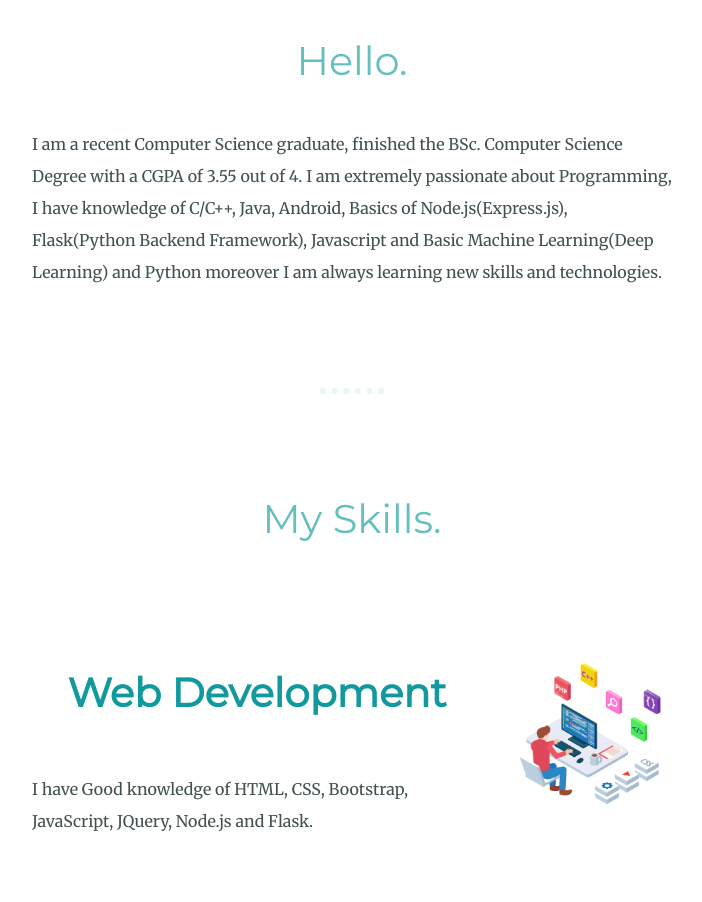
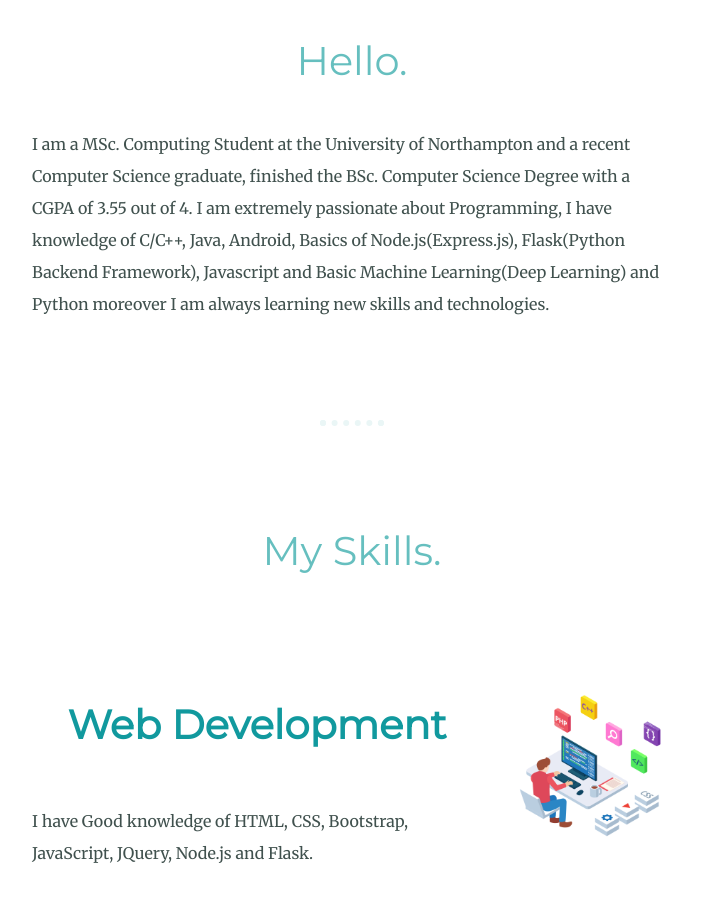
Before and after one commit to hamzabinkhalid/portfolio, a plain HTML site: page index.html in a window 1280 px wide. Shown: the part 1609-2511 px from the top of the page, without its empty margins (288-990 px from the left). Drawn offline with Linux system fonts and the light colour scheme.

Commit message:
Update index.html

```diff
--- a/index.html
+++ b/index.html
@@ -19,7 +19,7 @@
             <div class="profile">
               <img src="images/myimg-modified.png">
               <h2>Hello.</h2>
-              <p class="intro">I am a recent Computer Science graduate, finished the BSc. Computer Science Degree with a CGPA of 3.55 out of 4. I am extremely passionate about Programming, I have knowledge of C/C++, Java, Android, Basics of Node.js(Express.js), Flask(Python Backend Framework), Javascript and Basic Machine Learning(Deep Learning) and Python moreover I am always learning new skills and technologies.</p>
+              <p class="intro">I am a MSc. Computing Student at the University of Northampton and a recent Computer Science graduate, finished the BSc. Computer Science Degree with a CGPA of 3.55 out of 4. I am extremely passionate about Programming, I have knowledge of C/C++, Java, Android, Basics of Node.js(Express.js), Flask(Python Backend Framework), Javascript and Basic Machine Learning(Deep Learning) and Python moreover I am always learning new skills and technologies.</p>
             </div>
             <hr>
             <div class="skills">
```
